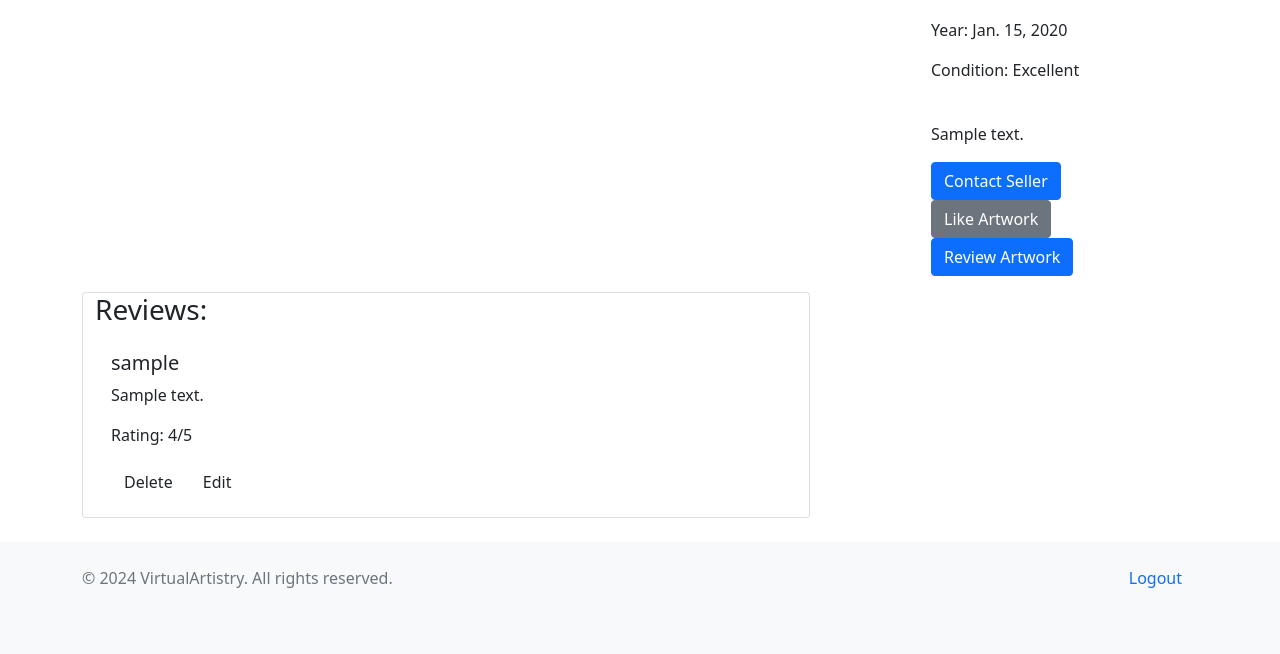
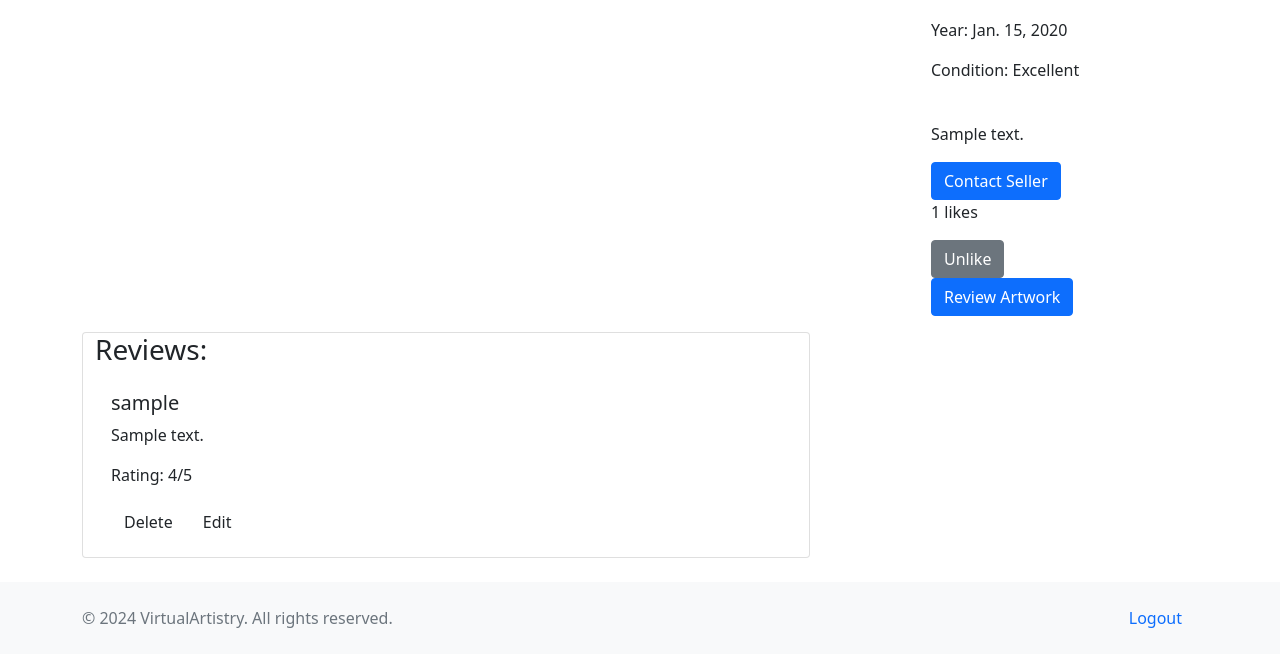
Before and after one commit to olliesharp5/virtual-artistry, a Django app: a page that uses artwork/templates/art_detail.html in a window 1280 px wide. Shown: the part 396-1050 px from the top of the page. Before the commit the page ends 984 px from the top, so only its background shows below. Run offline with Django 4.2, Linux system fonts and the light colour scheme; a user stored in the database is signed in; tables that the repository leaves empty hold one stand-in row (values such as "Sample post"); some libraries are stand-ins or nearby versions.

Commit message:
Added funtionality to count likes and remove likes

```diff
--- a/artwork/templates/art_detail.html
+++ b/artwork/templates/art_detail.html
@@ -61,9 +61,10 @@
                         </div>
                     </div>
                 </div>
+                <p>{{ art.like_set.count }} likes</p>
                 <form action="{% url 'like_artwork' art.slug %}" method="post">
                     {% csrf_token %}
-                    <button class="btn btn-secondary" type="submit">Like Artwork</button>
+                    <button class="btn btn-secondary" type="submit">{{ user_has_liked|yesno:"Unlike,Like" }}</button>
                 </form>
 
                 <!-- Button to trigger review modal -->
--- a/artwork/urls.py
+++ b/artwork/urls.py
@@ -1,6 +1,6 @@
 from . import views
 from django.urls import path
-from .views import like_artwork, unlike_artwork
+from .views import like_artwork
 
 
 urlpatterns = [
@@ -10,6 +10,5 @@ urlpatterns = [
          views.review_edit, name='review_edit'),
     path('art/<slug:art_slug>/delete_review/<int:review_id>/',
          views.review_delete, name='review_delete'),
-    path('art/<slug:art_slug>/like/', like_artwork, name='like_artwork'),
-    path('art/<slug:art_slug>/unlike/', unlike_artwork, name='unlike_artwork'),
+    path('art/<slug:art_slug>/like/', views.like_artwork, name='like_artwork'),
 ]
--- a/artwork/views.py
+++ b/artwork/views.py
@@ -1,4 +1,5 @@
 from django.shortcuts import render, get_object_or_404, reverse, redirect
+from django.contrib.auth.decorators import login_required
 from django.views import generic
 from django.contrib import messages
 from django.http import HttpResponseRedirect
@@ -26,6 +27,7 @@ class ArtList(generic.ListView):
 
 def art_details(request, art_slug):
     art = get_object_or_404(Art, slug=art_slug)
+    user_has_liked = Like.objects.filter(user=request.user, art=art).exists() if request.user.is_authenticated else False
     artist_profile = art.artist
     form = ReviewForm(request.POST or None)
     if form.is_valid():
@@ -34,18 +36,16 @@ def art_details(request, art_slug):
         review.author = request.user  # Set the author to the current user
         review.save()
     reviews = Review.objects.filter(art=art, approved=True)  # Fetch approved reviews
-    return render(request, 'art_detail.html', {'art': art, 'review_form': form, 'reviews': reviews, 'artist_profile': artist_profile,})
+    return render(request, 'art_detail.html', {'art': art, 'user_has_liked': user_has_liked, 'review_form': form, 'reviews': reviews, 'artist_profile': artist_profile,})
 
-
+@login_required
 def like_artwork(request, art_slug):
     artwork = get_object_or_404(Art, slug=art_slug)
-    Like.objects.get_or_create(user=request.user, art=artwork)
-    return redirect('art_details', art_slug=artwork.slug)
-
-
-def unlike_artwork(request, art_slug):
-    artwork = get_object_or_404(Art, slug=art_slug)
-    Like.objects.filter(user=request.user, art=artwork).delete()
+    like = Like.objects.filter(user=request.user, art=artwork)
+    if like.exists():
+        like.first().delete()
+    else:
+        Like.objects.create(user=request.user, art=artwork)
     return redirect('art_details', art_slug=artwork.slug)
 
 
```
